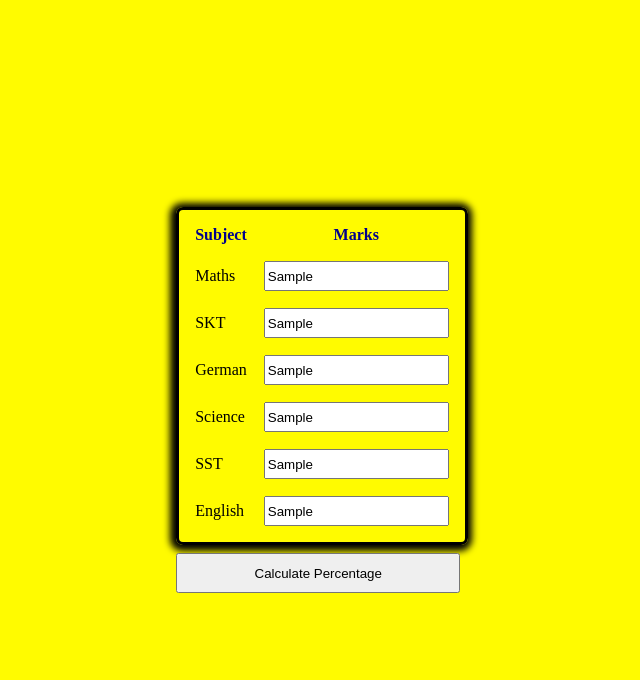
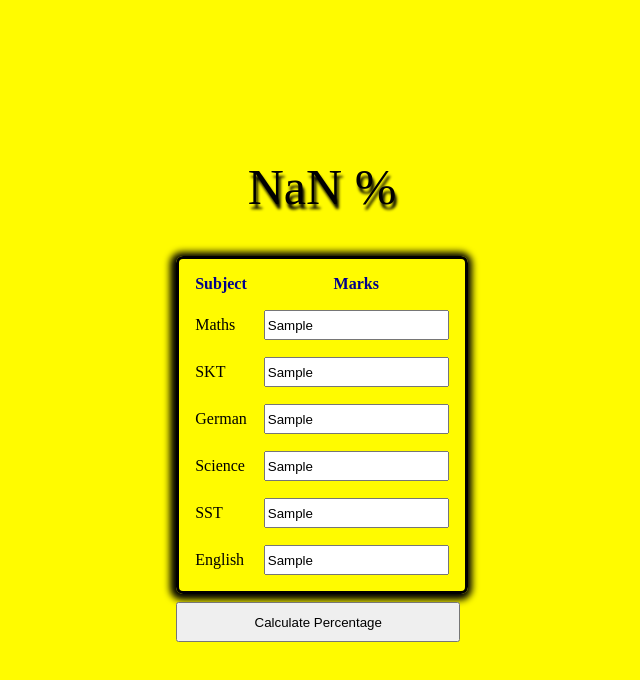
Before and after one commit to Sauravtiwari06/Percentage-calculater, a plain HTML site: page index.html in a window 1280 px wide. Both pictures are taken after typing "Sample", "Sample", "Sample", "Sample", "Sample", "Sample" into the empty fields and a click on the button "Calculate Percentage". Shown: the whole page, without its empty margins (318-958 px from the left). Drawn offline with Linux system fonts and the light colour scheme.

Commit message:
percentage completed 1.0

```diff
--- a/index.css
+++ b/index.css
@@ -28,3 +28,15 @@ body {
  input{
    height: 3vh;
  }
+ #result{
+  width: 100%;
+  margin-bottom: 5vh;
+  font-size: 50px;
+  text-shadow: 2px 5px 3px black;
+  text-align: center;
+  display: none;
+  transition: opacity 1s ease;
+ }
+ .fade-out {
+  opacity: 0; /* Make the div transparent */
+}
--- a/index.html
+++ b/index.html
@@ -10,6 +10,7 @@
 <body>
 
     <div class="centered-div">
+        <div id="result"></div>
         <table>
             <tr>
                 <th>Subject</th>
@@ -41,6 +42,8 @@
             </tr>
             </table>
             <button type="button" onclick="getpercentage()">Calculate Percentage</button>
+
      </div>
+
 </body>
 </html>
--- a/index.js
+++ b/index.js
@@ -9,5 +9,17 @@ function getpercentage(){
     let persubmarks = 100;
     let totalmarks = persubmarks*6;
     let percentage = (obtainedmarks/totalmarks)*100;
+    percentage = percentage.toFixed(2);
     console.log(percentage);
-}
+    let result = document.getElementById('result');
+    result.innerHTML = percentage+ " %";
+
+
+
+    if(result.classList.contains("fade-out")) result.classList.remove('fade-out');
+
+    result.style.display = "block";
+    setTimeout(function() {
+        result.classList.add("fade-out");
+      }, 5000);
+    }
```
